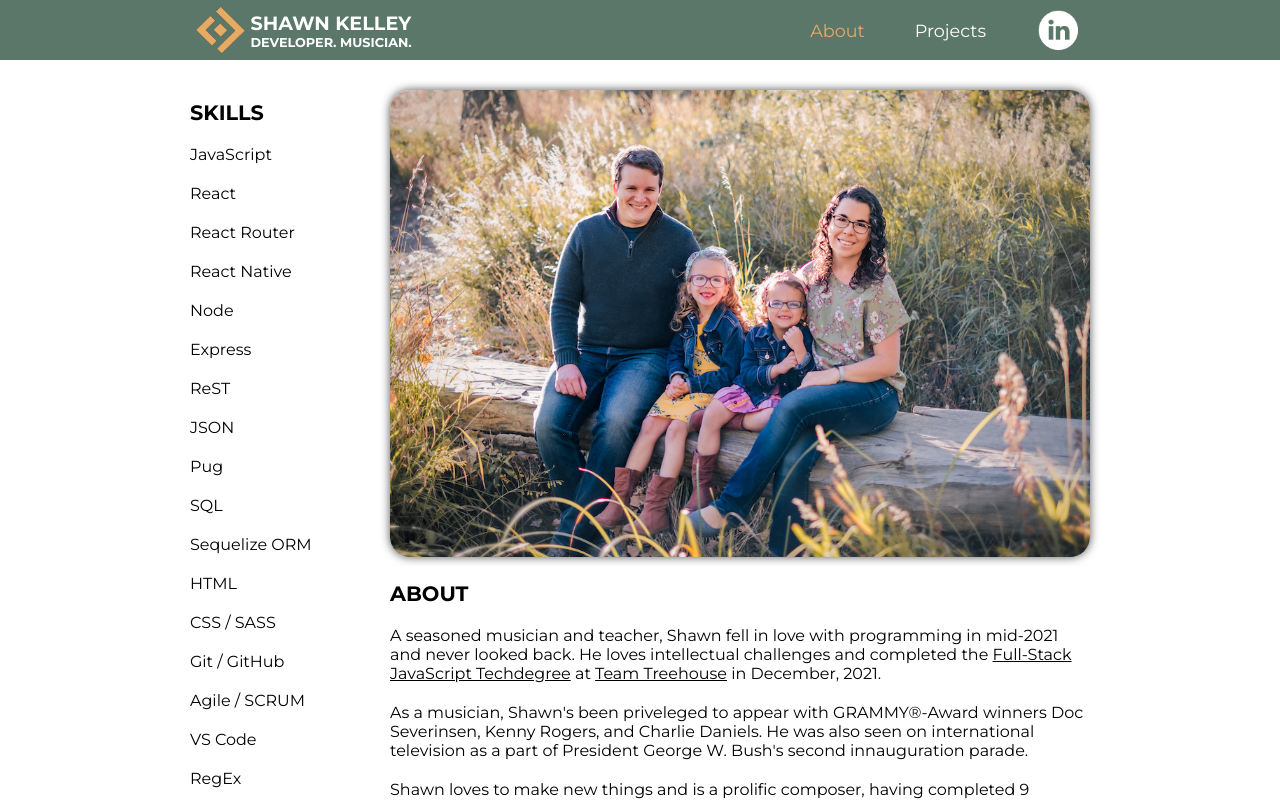
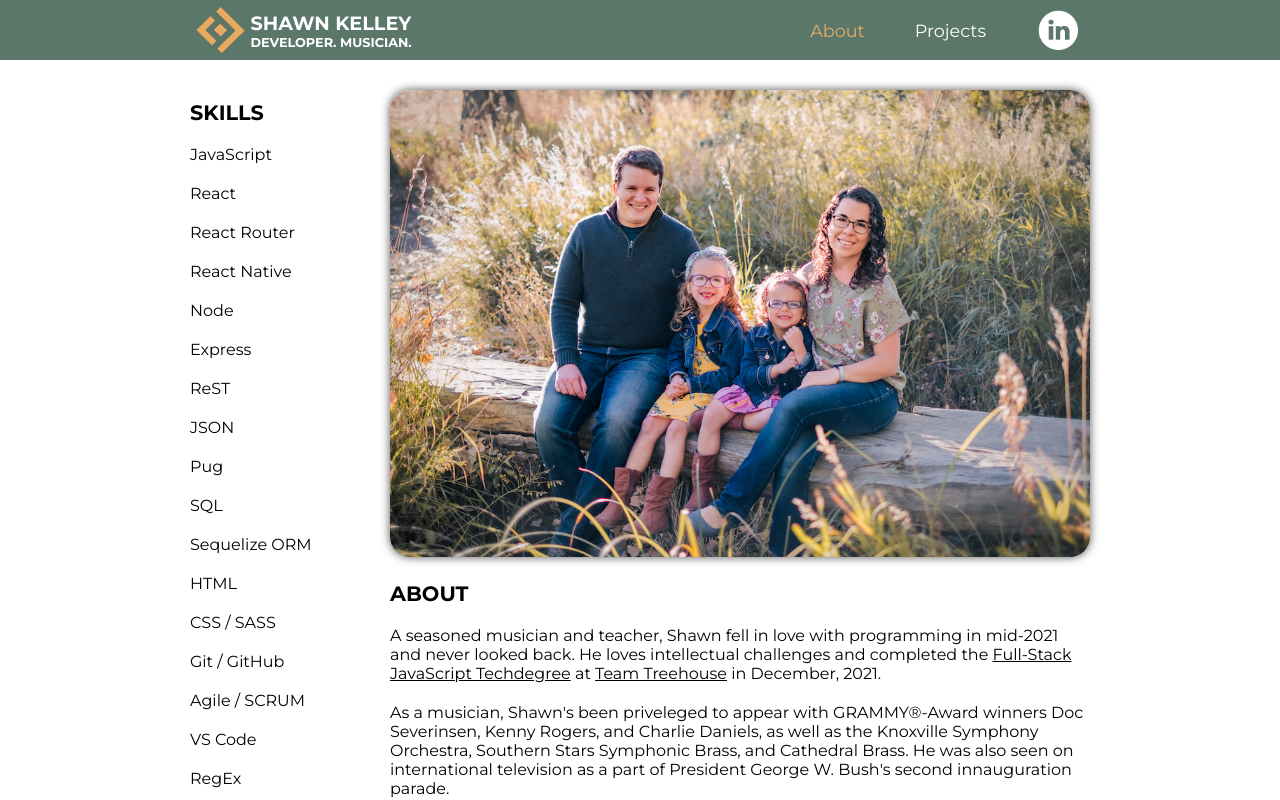
Before and after one commit to shawnkelleydev/sk-ws-react, a React (Create React App) app: page /about in a window 1280 px wide. Shown: the top 800 px of the page. Built offline with nearby package versions, Linux system fonts and the light colour scheme.

Commit message:
bio update

```diff
--- a/src/components/Bio.js
+++ b/src/components/Bio.js
@@ -26,9 +26,10 @@ const Bio = () => {
       </li>
       <li className="bottom20">
         As a musician, Shawn's been priveleged to appear with GRAMMY®-Award
-        winners Doc Severinsen, Kenny Rogers, and Charlie Daniels. He was also
-        seen on international television as a part of President George W. Bush's
-        second innauguration parade.
+        winners Doc Severinsen, Kenny Rogers, and Charlie Daniels, as well as
+        the Knoxville Symphony Orchestra, Southern Stars Symphonic Brass, and
+        Cathedral Brass. He was also seen on international television as a part
+        of President George W. Bush's second innauguration parade.
       </li>
       <li className="bottom20">
         Shawn loves to make new things and is a prolific composer, having
```
